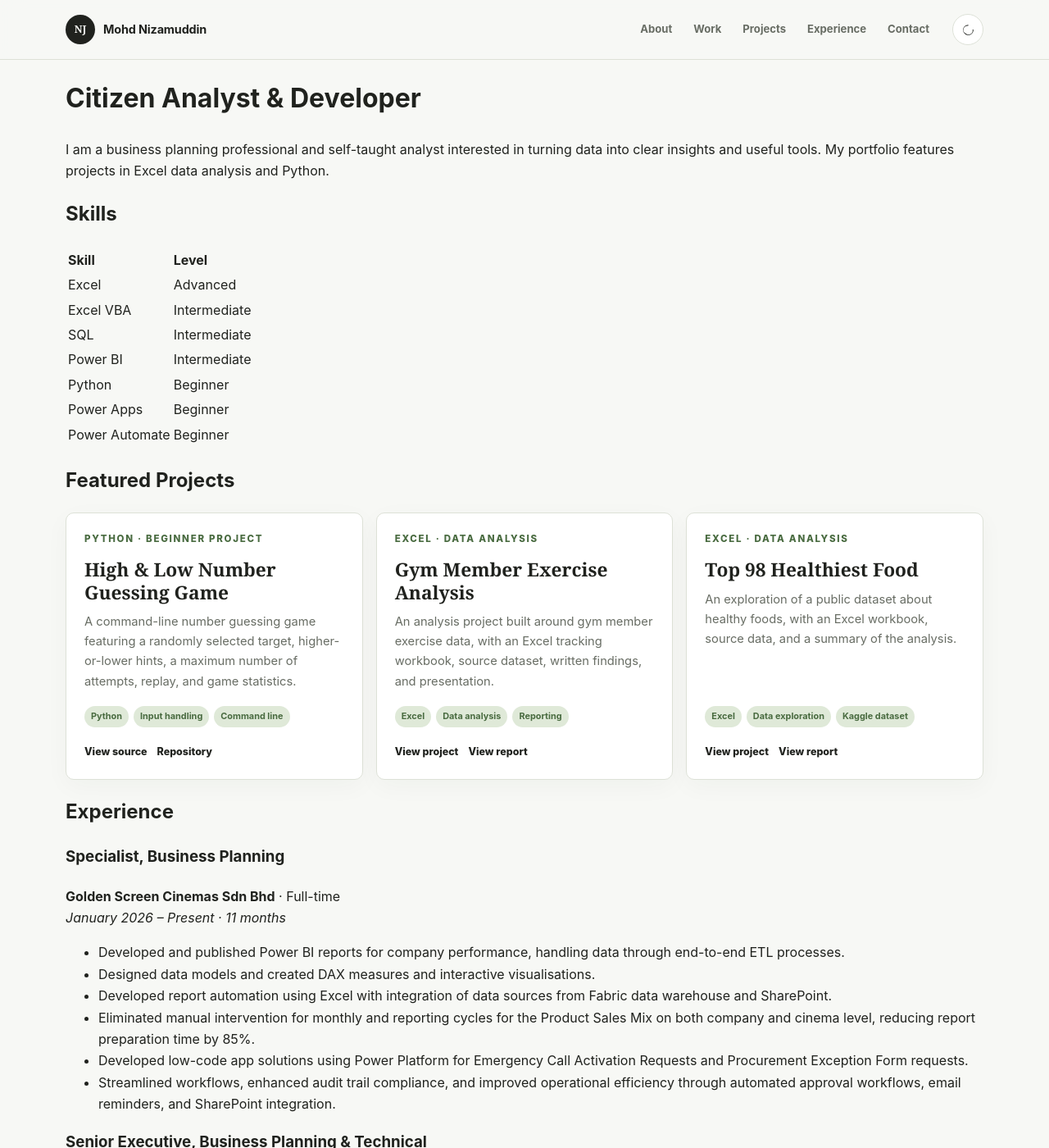
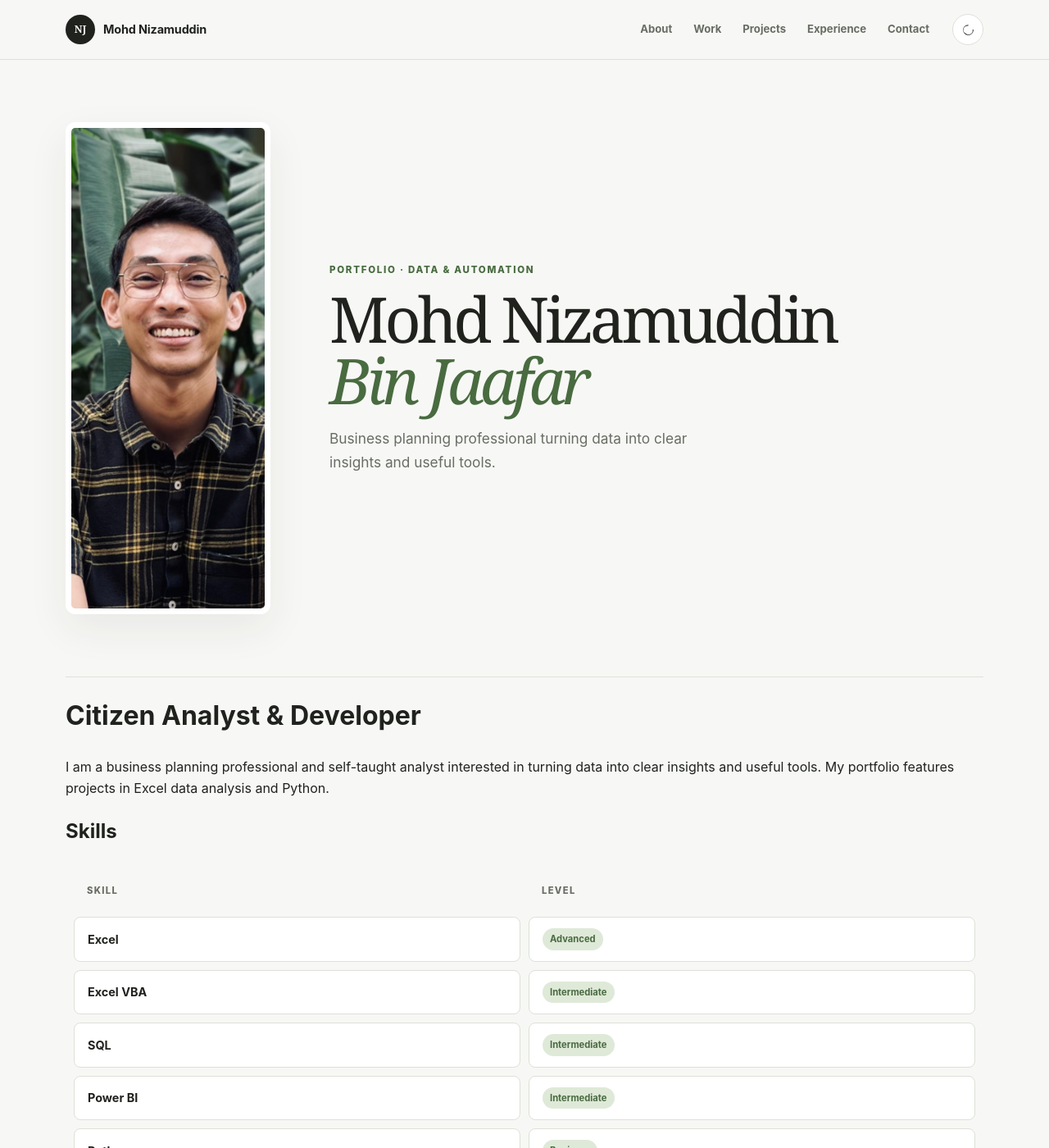
Before and after one commit to mdnizamjaafar/portfolio, a Jekyll site: the page built from README.md, in a window 1280 px wide and 1400 px high. Shown: the whole window at 82% size. Built offline with Jekyll 4.4.1, drawn with Linux system fonts in a browser that asks for light colours; our own code applies the rules of GitHub Pages for plain Markdown files; some of the changed text lies outside the part shown.

Commit message:
Show profile photo and style skills as a semantic grid table on homepage

```diff
--- a/README.md
+++ b/README.md
@@ -4,15 +4,18 @@ I am a business planning professional and self-taught analyst interested in turn
 
 ## Skills
 
-| Skill | Level |
-| :--- | :--- |
-| Excel | Advanced |
-| Excel VBA | Intermediate |
-| SQL | Intermediate |
-| Power BI | Intermediate |
-| Python | Beginner |
-| Power Apps | Beginner |
-| Power Automate | Beginner |
+<table class="skills-table">
+  <thead><tr><th scope="col">Skill</th><th scope="col">Level</th></tr></thead>
+  <tbody>
+    <tr><th scope="row">Excel</th><td><span class="skill-level skill-advanced">Advanced</span></td></tr>
+    <tr><th scope="row">Excel VBA</th><td><span class="skill-level skill-intermediate">Intermediate</span></td></tr>
+    <tr><th scope="row">SQL</th><td><span class="skill-level skill-intermediate">Intermediate</span></td></tr>
+    <tr><th scope="row">Power BI</th><td><span class="skill-level skill-intermediate">Intermediate</span></td></tr>
+    <tr><th scope="row">Python</th><td><span class="skill-level skill-beginner">Beginner</span></td></tr>
+    <tr><th scope="row">Power Apps</th><td><span class="skill-level skill-beginner">Beginner</span></td></tr>
+    <tr><th scope="row">Power Automate</th><td><span class="skill-level skill-beginner">Beginner</span></td></tr>
+  </tbody>
+</table>
 
 ## Featured Projects
 
@@ -29,6 +32,7 @@ I am a business planning professional and self-taught analyst interested in turn
     <div class="project-actions">
       <a class="project-link project-link-primary" href="https://github.com/mdnizamjaafar/Python-Mini-Project/blob/main/High%20%26%20Low.py">View source</a>
       <a class="project-link" href="https://github.com/mdnizamjaafar/Python-Mini-Project">Repository</a>
+      <a class="project-link" href="{{ '/projects/#number-game' | relative_url }}">Project details</a>
     </div>
   </article>
 
@@ -44,6 +48,7 @@ I am a business planning professional and self-taught analyst interested in turn
     <div class="project-actions">
       <a class="project-link project-link-primary" href="https://github.com/mdnizamjaafar/excel-project/tree/main/Gym%20Member%20Exercise">View project</a>
       <a class="project-link" href="https://github.com/mdnizamjaafar/excel-project/blob/main/Gym%20Member%20Exercise/Analysis%20-%20Gym%20Member%20Exercise.pdf">View report</a>
+      <a class="project-link" href="{{ '/projects/#gym-analysis' | relative_url }}">Project details</a>
     </div>
   </article>
 
@@ -59,9 +64,12 @@ I am a business planning professional and self-taught analyst interested in turn
     <div class="project-actions">
       <a class="project-link project-link-primary" href="https://github.com/mdnizamjaafar/excel-project/tree/main/Top%2098%20Healthiest%20Food">View project</a>
       <a class="project-link" href="https://github.com/mdnizamjaafar/excel-project/blob/main/Top%2098%20Healthiest%20Food/Analysis%20Conclusion%20-%20Top%2098%20Healthiest%20Food.pdf">View report</a>
+      <a class="project-link" href="{{ '/projects/#healthy-food' | relative_url }}">Project details</a>
     </div>
   </article>
 </div>
+
+<p class="all-projects-link"><a href="{{ '/projects/' | relative_url }}">Explore all project stories <span aria-hidden="true">↗</span></a></p>
 
 ## Experience
 
--- a/_layouts/default.html
+++ b/_layouts/default.html
@@ -8,6 +8,7 @@
     <meta name="description" content="Mohd Nizamuddin Bin Jaafar — Citizen Analyst and Developer in data analytics, Power BI and Microsoft Power Platform.">
     <title>{% if page.title %}{{ page.title }} — {% endif %}{{ site.title }}</title>
     <link rel="stylesheet" href="{{ '/assets/css/style.css?v=' | append: site.github.build_revision | relative_url }}">
+    <link rel="stylesheet" href="{{ '/assets/css/portfolio-fixes.css?v=' | append: site.github.build_revision | relative_url }}">
     {% if page.project_page %}<link rel="stylesheet" href="{{ '/assets/css/projects.css' | relative_url }}">{% endif %}
   </head>
   <body>
@@ -31,6 +32,16 @@
     </header>
 
     <main>
+      {% unless page.project_page %}
+      <section class="home-profile" aria-label="Profile">
+        <img src="{{ '/assets/image/profile-picture2.png' | relative_url }}" alt="Portrait of Mohd Nizamuddin Bin Jaafar" width="600" height="600">
+        <div class="home-profile-copy">
+          <p class="eyebrow">Portfolio · Data &amp; automation</p>
+          <h2>Mohd Nizamuddin<br><em>Bin Jaafar</em></h2>
+          <p>Business planning professional turning data into clear insights and useful tools.</p>
+        </div>
+      </section>
+      {% endunless %}
       {{ content }}
     </main>
 
--- /dev/null
+++ b/assets/css/portfolio-fixes.css
@@ -0,0 +1,76 @@
+/* Landing-page refinements */
+.home-profile {
+  display: grid;
+  grid-template-columns: minmax(180px, 250px) minmax(0, 1fr);
+  align-items: center;
+  gap: clamp(28px, 6vw, 72px);
+  padding: clamp(38px, 7vw, 76px) 0;
+  border-bottom: 1px solid var(--line);
+}
+.home-profile img {
+  display: block;
+  width: 100%;
+  aspect-ratio: 1;
+  border: 7px solid var(--surface);
+  border-radius: 12px;
+  object-fit: cover;
+  object-position: center 38%;
+  box-shadow: var(--shadow);
+}
+.home-profile-copy h2 {
+  margin: 0;
+  font-family: Georgia, "Times New Roman", serif;
+  font-size: clamp(2.5rem, 6vw, 5rem);
+  font-weight: 500;
+  letter-spacing: -.06em;
+  line-height: .98;
+}
+.home-profile-copy h2 em { color: var(--accent); font-weight: 400; }
+.home-profile-copy > p:last-child { max-width: 470px; margin: 20px 0 0; color: var(--muted); font-size: 1.08rem; }
+
+/* A real semantic HTML table, presented as a responsive skills grid. */
+.skills-table {
+  display: table !important;
+  width: 100%;
+  margin: 20px 0 38px;
+  border-collapse: separate;
+  border-spacing: 10px;
+  table-layout: fixed;
+}
+.skills-table thead { display: table-header-group; }
+.skills-table tbody { display: table-row-group; }
+.skills-table tr { display: table-row; }
+.skills-table th, .skills-table td {
+  display: table-cell;
+  width: 50%;
+  padding: 13px 16px;
+  border: 1px solid var(--line);
+  border-radius: 8px;
+  background: var(--surface);
+  text-align: left;
+  vertical-align: middle;
+}
+.skills-table thead th {
+  border: 0;
+  background: transparent;
+  color: var(--muted);
+  font-size: .7rem;
+  font-weight: 800;
+  letter-spacing: .12em;
+  text-transform: uppercase;
+}
+.skills-table tbody th { font-size: .9rem; font-weight: 700; }
+.skills-table tbody td { color: var(--muted); font-size: .82rem; }
+.skill-level { display: inline-block; padding: 4px 9px; border-radius: 99px; background: var(--accent-soft); color: var(--accent); font-size: .7rem; font-weight: 750; }
+.all-projects-link { margin: 20px 0 0; text-align: right; }
+.all-projects-link a { color: var(--text); font-size: .86rem; font-weight: 750; text-decoration-color: var(--accent); text-underline-offset: 5px; }
+.all-projects-link a:hover { color: var(--accent); }
+@media (max-width: 600px) {
+  .home-profile { grid-template-columns: 108px minmax(0, 1fr); gap: 20px; padding: 34px 0; }
+  .home-profile img { border-width: 4px; }
+  .home-profile-copy h2 { font-size: clamp(1.7rem, 8vw, 2.7rem); }
+  .home-profile-copy > p:last-child { margin-top: 10px; font-size: .88rem; }
+  .skills-table { border-spacing: 5px; }
+  .skills-table th, .skills-table td { padding: 10px 8px; }
+  .skills-table tbody th { font-size: .8rem; }
+}
```
